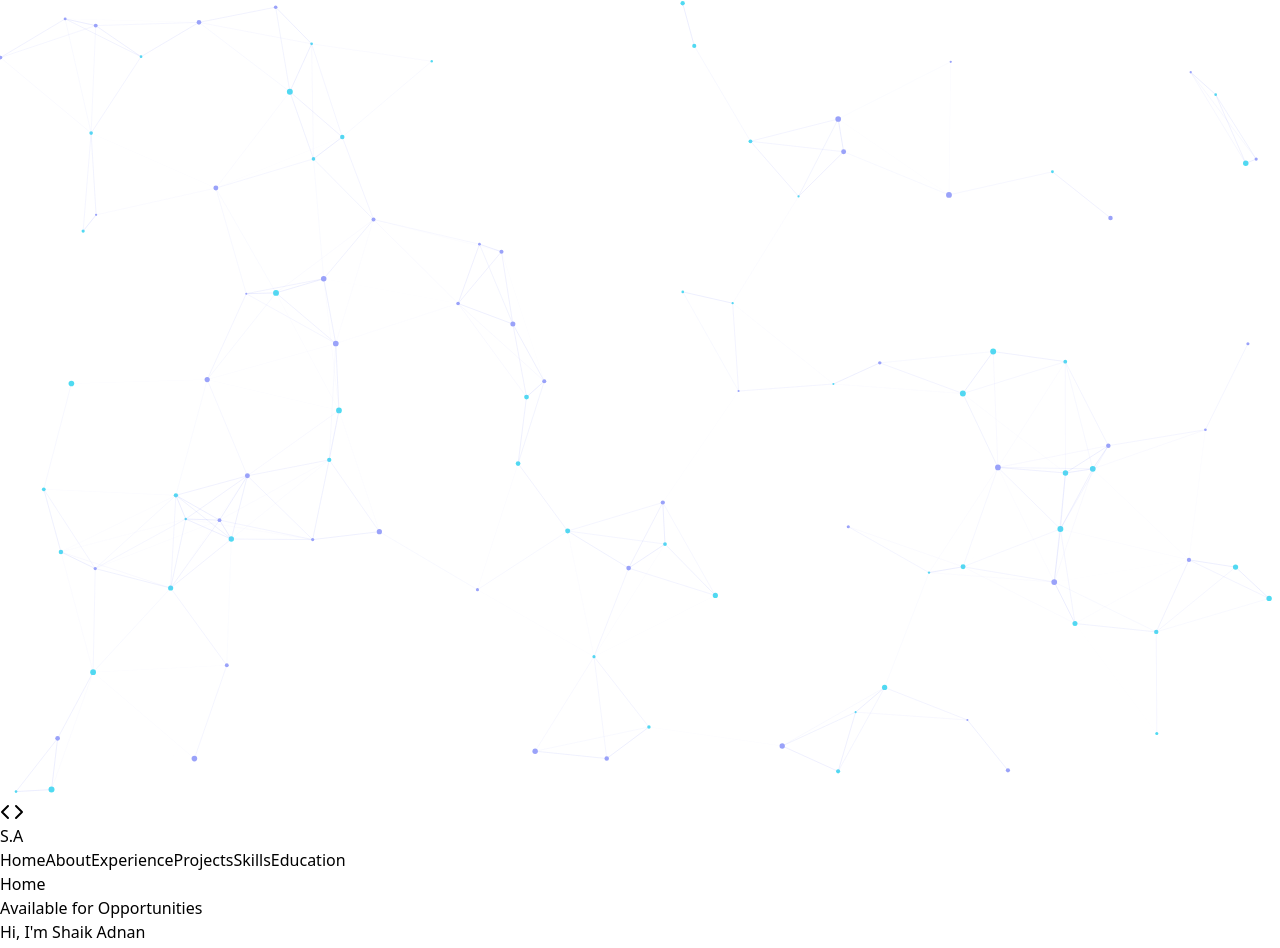
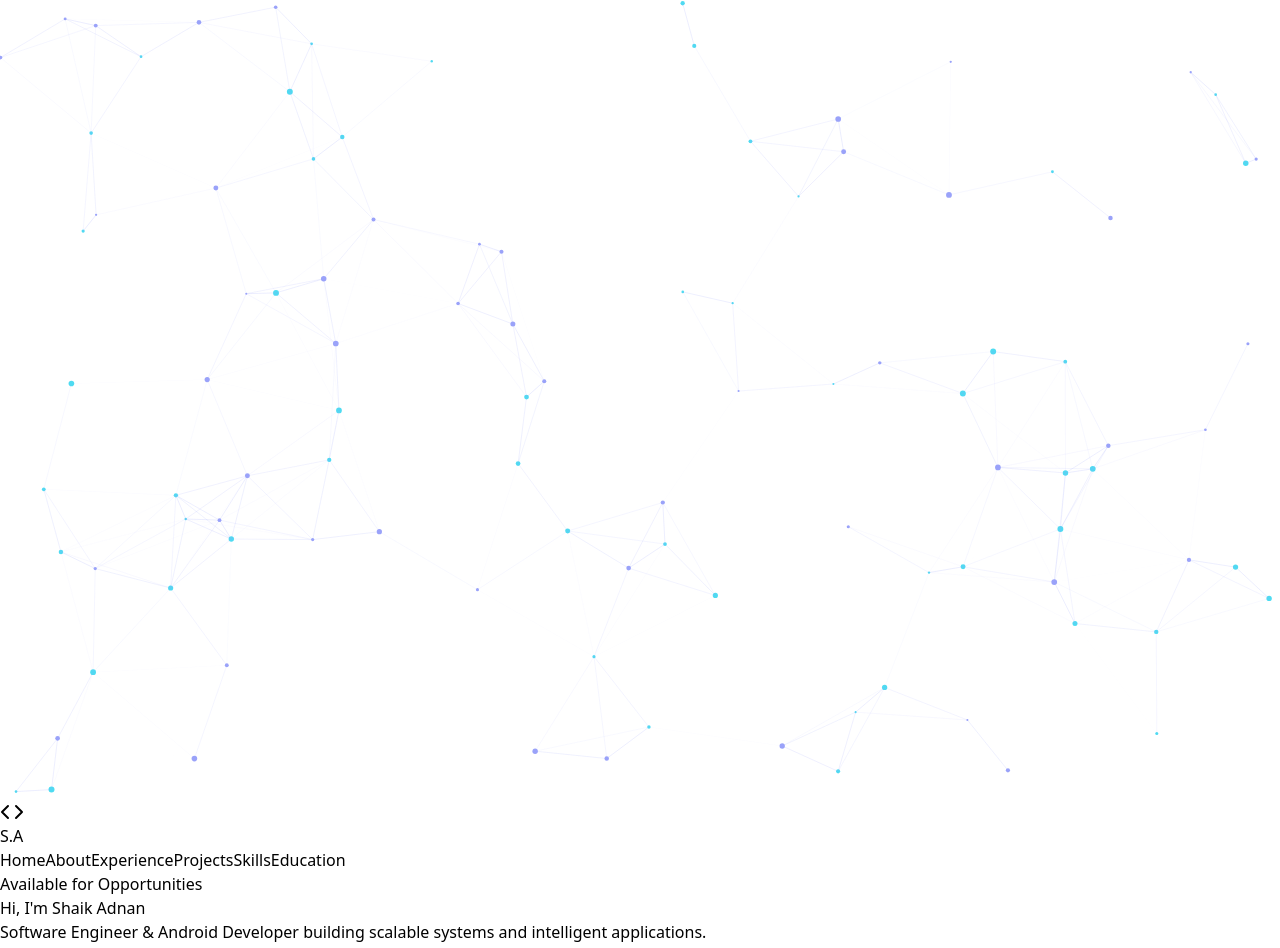
Before and after one commit to Shaikadnan5884/shaik-portfolio, a React (Vite) app: page / in a window 1280 px wide. Shown: the top 948 px of the page. Built offline with nearby package versions, Linux system fonts and the light colour scheme.

Commit message:
Update App.jsx

```diff
--- a/src/App.jsx
+++ b/src/App.jsx
@@ -334,7 +334,7 @@ export default function App() {
       </nav>
 
       {/* Hero Section */}
-      <Section title="Home" id="home"></Section>
+      <Section id="home"></Section>
       <main className="container mx-auto px-6 pt-32 pb-16">
         <div className="min-h-[70vh] flex flex-col justify-center relative">
           <div className="inline-block mb-4 px-4 py-1.5 rounded-full border border-cyan-500/30 bg-cyan-500/10 text-cyan-300 text-sm font-medium w-max backdrop-blur-sm">
```
